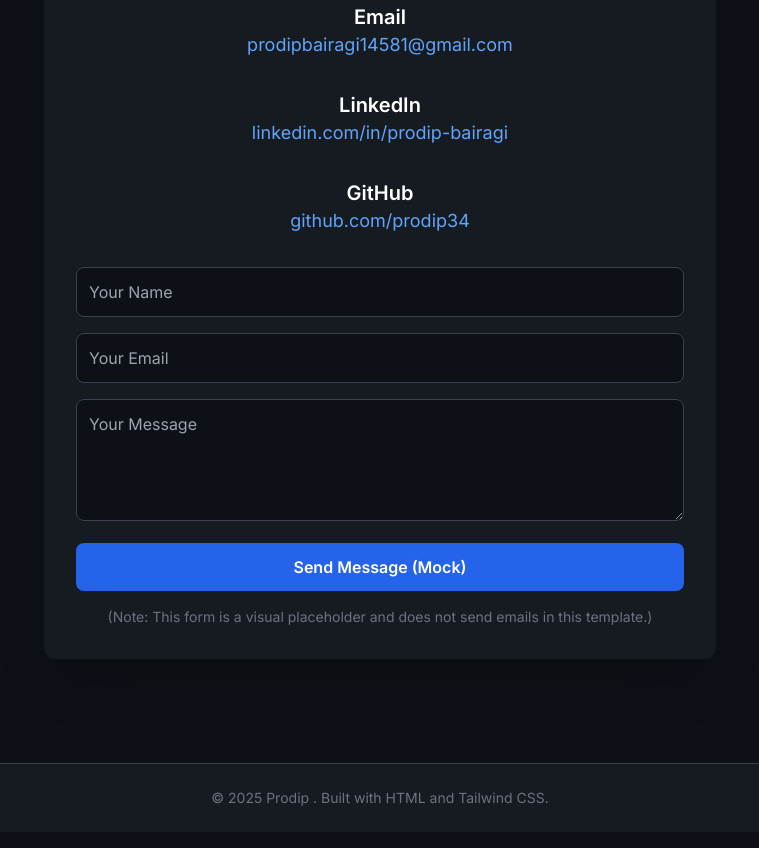
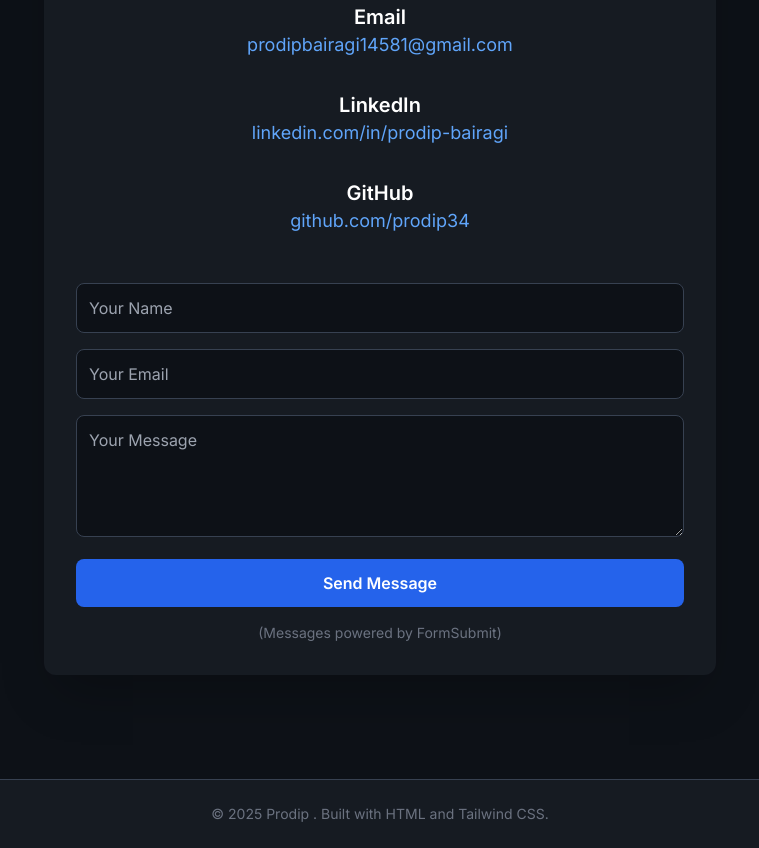
Before and after one commit to prodip34/my-projects., a plain HTML site: page index.html in a window 1280 px wide. Shown: the part 2270-3118 px from the top of the page, without its empty margins (260-1019 px from the left). Drawn offline with nearby package versions, Linux system fonts and the light colour scheme.

Commit message:
Implement functional contact form with FormSubmit
Updated the contact section to include a functional contact form using FormSubmit, replacing the previous mock form.

```diff
--- a/index.html
+++ b/index.html
@@ -209,17 +209,23 @@
                     <a href="https://github.com/prodip34" target="_blank" class="text-blue-400 hover:text-blue-300 transition duration-300 text-lg">github.com/prodip34</a>
                 </div>
 
-                <!-- Simple mock contact form placeholder -->
-                <form class="mt-8 space-y-4">
-                    <input type="text" placeholder="Your Name" class="w-full bg-[#0d1117] border border-gray-700 rounded-lg p-3 focus:ring-blue-500 focus:border-blue-500 text-white">
-                    <input type="email" placeholder="Your Email" class="w-full bg-[#0d1117] border border-gray-700 rounded-lg p-3 focus:ring-blue-500 focus:border-blue-500 text-white">
-                    <textarea rows="4" placeholder="Your Message" class="w-full bg-[#0d1117] border border-gray-700 rounded-lg p-3 focus:ring-blue-500 focus:border-blue-500 text-white"></textarea>
-                    <button type="submit" class="w-full py-3 bg-blue-600 text-white font-semibold rounded-lg hover:bg-blue-700 transition duration-300">
-                        Send Message (Mock)
-                    </button>
-                    <p class="text-sm text-gray-500 text-center">(Note: This form is a visual placeholder and does not send emails in this template.)</p>
-                </form>
-            </div>
+               <!-- FUNCTIONAL CONTACT FORM USING FormSubmit -->
+<form action="https://formsubmit.co/prodipbairagi14581@gmail.com" method="POST" class="mt-8 space-y-4">
+
+    <!-- Honeypot field for spam prevention -->
+    <input type="text" name="_honeypot" class="hidden">
+
+    <!-- Hidden field to redirect back to your portfolio after successful submission -->
+    <input type="hidden" name="_next" value="https://prodip34.github.io/my-projects/?message=success">
+
+    <input type="text" name="name" placeholder="Your Name" required class="w-full bg-[#0d1117] border border-gray-700 rounded-lg p-3 focus:ring-blue-500 focus:border-blue-500 text-white">
+    <input type="email" name="email" placeholder="Your Email" required class="w-full bg-[#0d1117] border border-gray-700 rounded-lg p-3 focus:ring-blue-500 focus:border-blue-500 text-white">
+    <textarea rows="4" name="message" placeholder="Your Message" required class="w-full bg-[#0d1117] border border-gray-700 rounded-lg p-3 focus:ring-blue-500 focus:border-blue-500 text-white"></textarea>
+    <button type="submit" class="w-full py-3 bg-blue-600 text-white font-semibold rounded-lg hover:bg-blue-700 transition duration-300">
+        Send Message
+    </button>
+    <p class="text-sm text-gray-500 text-center">(Messages powered by FormSubmit)</p>
+</form>
         </section>
 
     </main>
```
